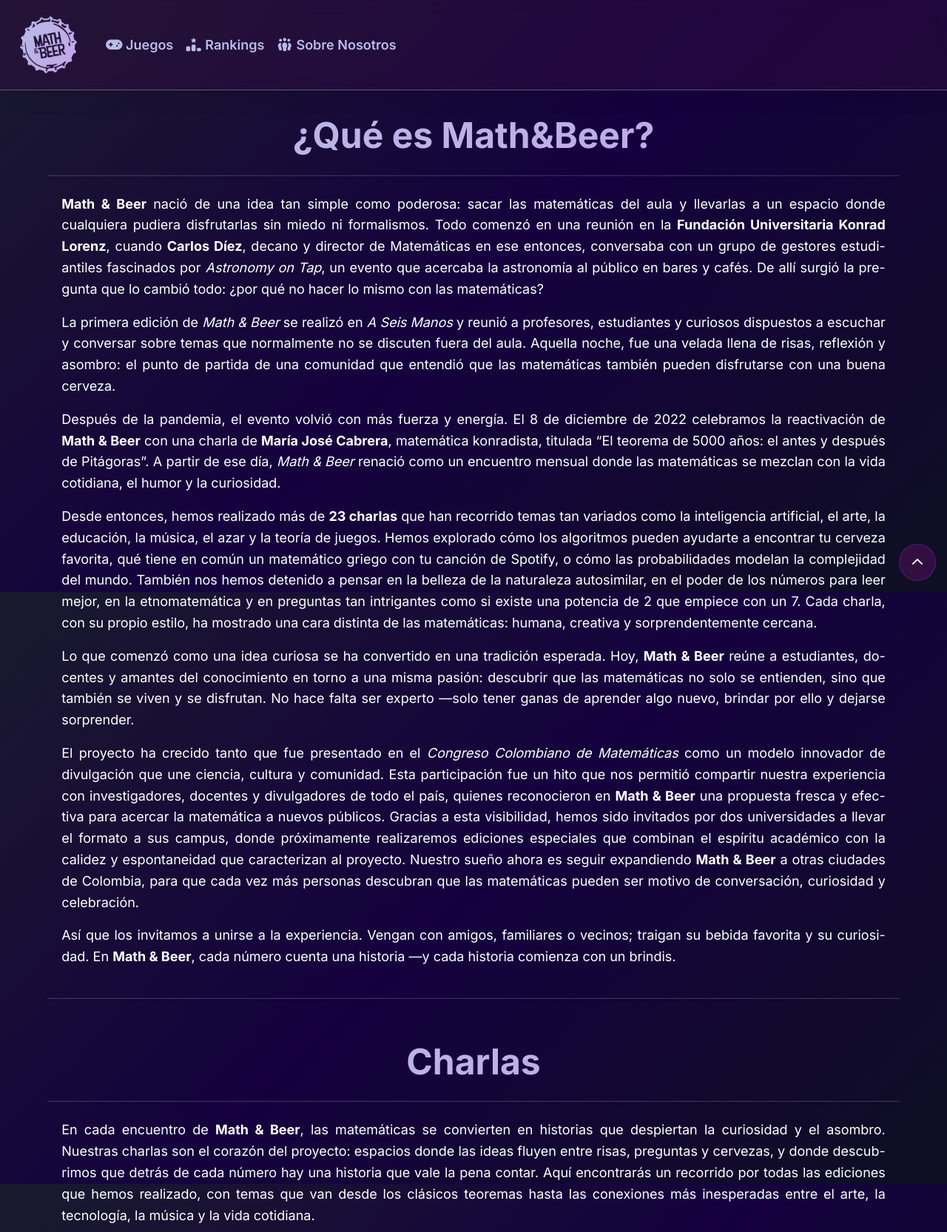
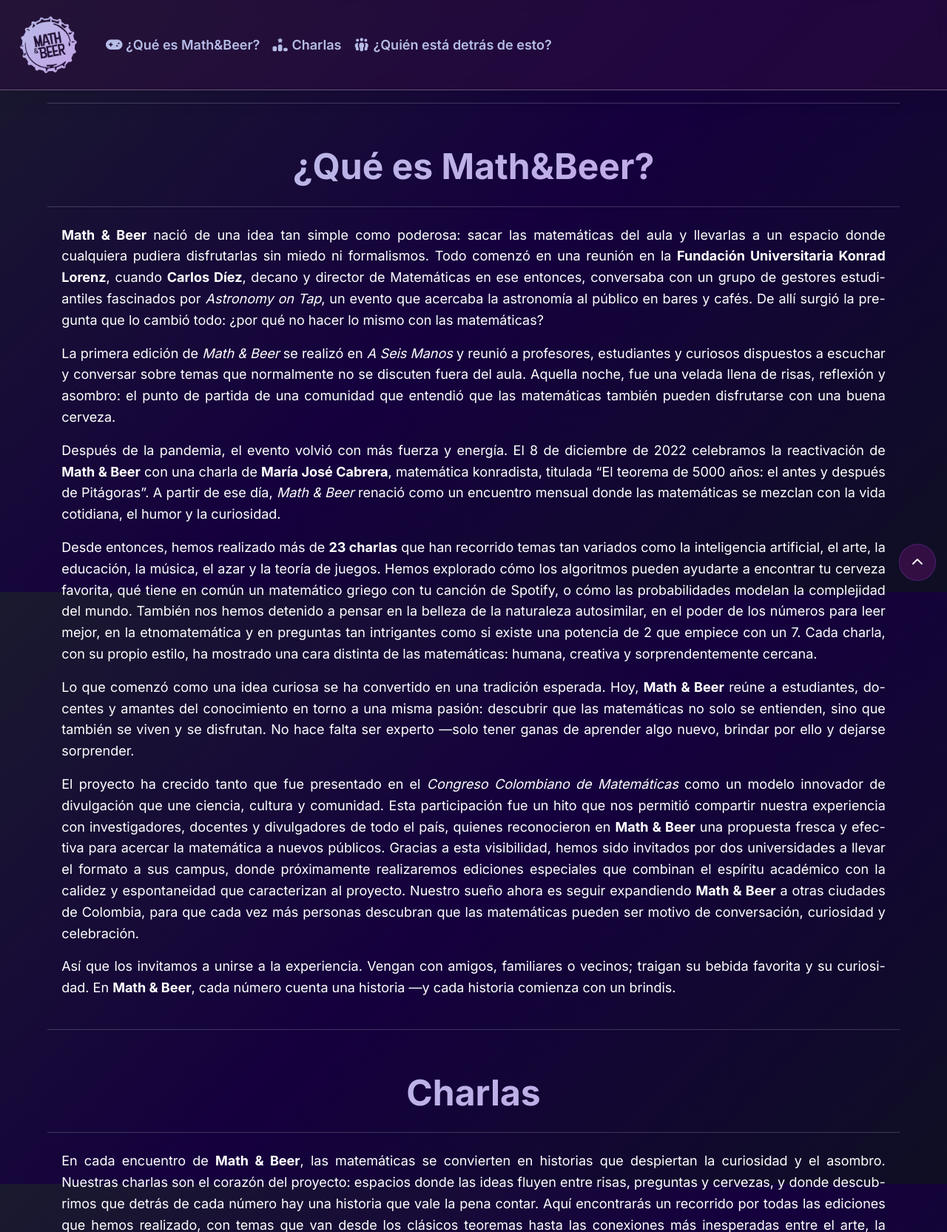
Before and after one commit to Nickdiaz14/math_and_beer_games, a Flask app: template templates/about.html in a window 1280 px wide. Shown: the top 1665 px of the page at 74% size. Run offline with Flask 3, Linux system fonts and the light colour scheme; the template is opened without the code that fills it, so the values that code supplies are empty; some libraries are stand-ins or nearby versions.

Commit message:
Change for use the unfinished website

```diff
--- a/app.py
+++ b/app.py
@@ -4,7 +4,7 @@
 
 @app.route('/')
 def menu():
-    return render_template('menu.html')
+    return render_template('about.html')
 
 @app.route('/leaderboards')
 def leaderboards():
@@ -12,7 +12,7 @@
 
 @app.route('/about')
 def about():
-    return render_template('about.html')
+    return render_template('menu.html')
 
 if __name__ == '__main__':
     app.run(debug=True)
--- a/static/scripts/main.js
+++ b/static/scripts/main.js
@@ -11,3 +11,33 @@
   whatsapp.classList.toggle('active');
   menuToggle.classList.toggle('active');
 });
+
+// Smooth scroll for internal links
+document.addEventListener("DOMContentLoaded", () => {
+  const navbar = document.querySelector(".navbar");
+  const buttons = document.querySelectorAll(".navbar-nav button");
+
+  buttons.forEach(btn => {
+    btn.addEventListener("click", e => {
+      const href = btn.getAttribute("onclick").match(/#\w+/);
+      if (!href) return;
+      const target = document.querySelector(href[0]);
+      if (!target) return;
+
+      e.preventDefault();
+      const navbarHeight = navbar.offsetHeight;
+      const elementPosition = target.getBoundingClientRect().top + window.scrollY;
+      const offsetPosition = elementPosition - navbarHeight;
+
+      window.scrollTo({
+        top: offsetPosition,
+        behavior: "smooth"
+      });
+
+      // Cierra el menú hamburguesa si está abierto
+      const collapse = document.querySelector(".navbar-collapse");
+      const bsCollapse = bootstrap.Collapse.getInstance(collapse);
+      if (bsCollapse) bsCollapse.hide();
+    });
+  });
+});
--- a/templates/about.html
+++ b/templates/about.html
@@ -22,18 +22,18 @@
                 <div class="collapse navbar-collapse" id="navbarNavDropdown">
                     <ul class="navbar-nav">
                         <li class="nav-item">
-                            <button onclick="window.location.href='/'" class="nav-link active" aria-current="page">
-                                <i class="fa-solid fa-gamepad"></i> Juegos
+                            <button onclick="location.href='#Inicio'" class="nav-link active" aria-current="page">
+                                <i class="fa-solid fa-gamepad"></i> ¿Qué es Math&Beer?
                             </button>
                         </li>
                         <li class="nav-item">
-                            <button onclick="window.location.href='/leaderboards'" class="nav-link active" aria-current="page">
-                                <i class="fa-solid fa-ranking-star"></i> Rankings
+                            <button onclick="location.href='#Charlas'" class="nav-link active" aria-current="page">
+                                <i class="fa-solid fa-ranking-star"></i> Charlas
                             </button>
                         </li>
                         <li class="nav-item">
-                            <button onclick="window.location.href='/about'" class="nav-link active" aria-current="page">
-                                <i class="fa-solid fa-people-group"></i> Sobre Nosotros
+                            <button onclick="location.href='#Nosotros'" class="nav-link active" aria-current="page">
+                                <i class="fa-solid fa-people-group"></i> ¿Quién está detrás de esto?
                             </button>
                         </li>
                     </ul>
@@ -43,6 +43,7 @@
     </header>
 
     <main>
+        <hr id="Inicio">
         <h1 class="title">¿Qué es Math&Beer?</h1>
         <hr>
         <div class="about_text displayColumn">
@@ -54,7 +55,7 @@
             <p>El proyecto ha crecido tanto que fue presentado en el <em>Congreso Colombiano de Matemáticas</em> como un modelo innovador de divulgación que une ciencia, cultura y comunidad. Esta participación fue un hito que nos permitió compartir nuestra experiencia con investigadores, docentes y divulgadores de todo el país, quienes reconocieron en <strong>Math & Beer</strong> una propuesta fresca y efectiva para acercar la matemática a nuevos públicos. Gracias a esta visibilidad, hemos sido invitados por dos universidades a llevar el formato a sus campus, donde próximamente realizaremos ediciones especiales que combinan el espíritu académico con la calidez y espontaneidad que caracterizan al proyecto. Nuestro sueño ahora es seguir expandiendo <strong>Math & Beer</strong> a otras ciudades de Colombia, para que cada vez más personas descubran que las matemáticas pueden ser motivo de conversación, curiosidad y celebración.</p>
             <p>Así que los invitamos a unirse a la experiencia. Vengan con amigos, familiares o vecinos; traigan su bebida favorita y su curiosidad. En <strong>Math & Beer</strong>, cada número cuenta una historia —y cada historia comienza con un brindis.</p>
         </div>
-        <hr>
+        <hr id="Charlas">
         <h2 class="title">Charlas</h2>
         <hr>
         <div class="about_text displayColumn">
@@ -1074,8 +1075,7 @@
                 </div>
             </div>
         </div>
-
-        <hr>
+        <hr id="Nosotros">
         <h2 class="title">¿Quién está detrás de esto?</h2>
         <hr>
         <div class="displayColumn about_text">Texto Largo</div>
```
